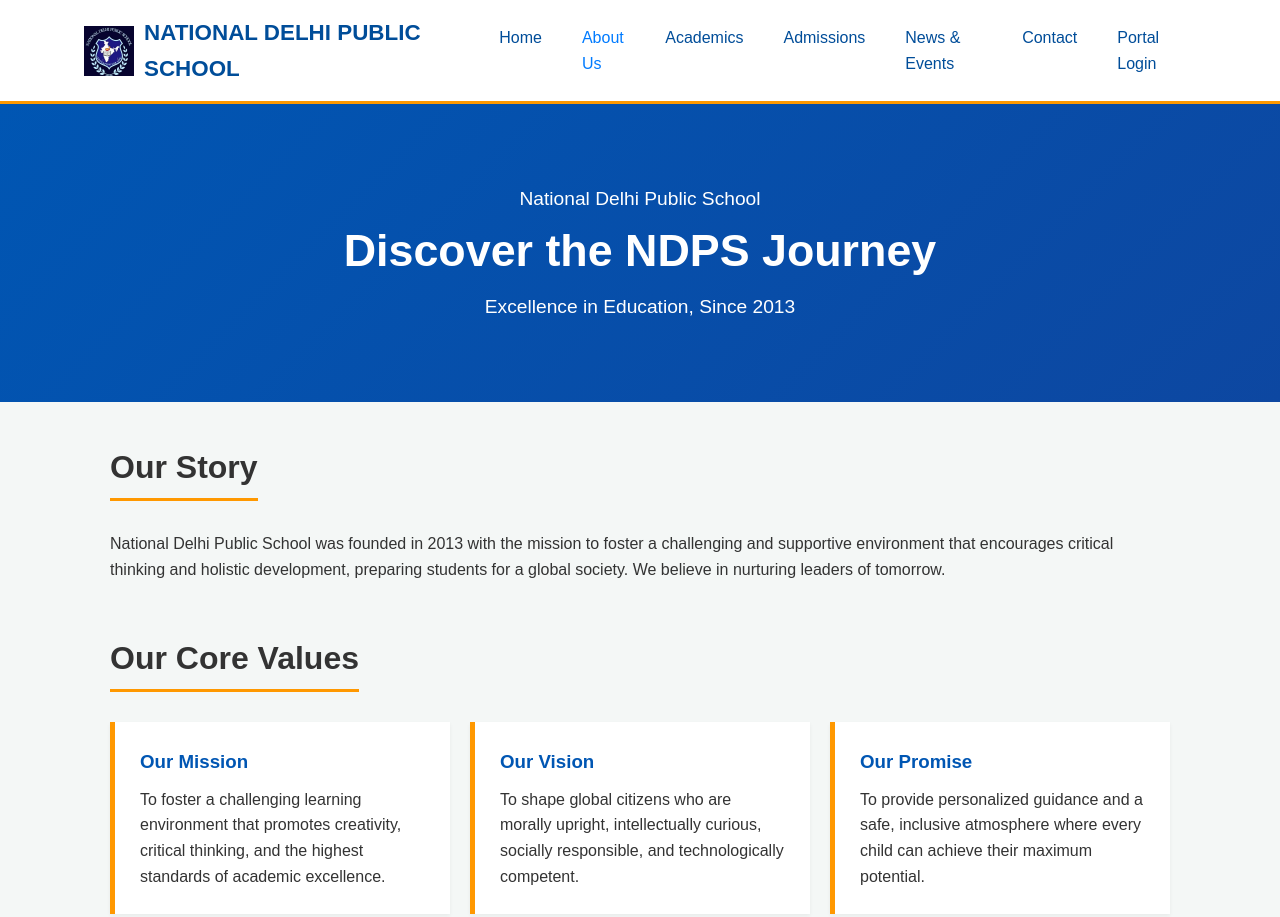
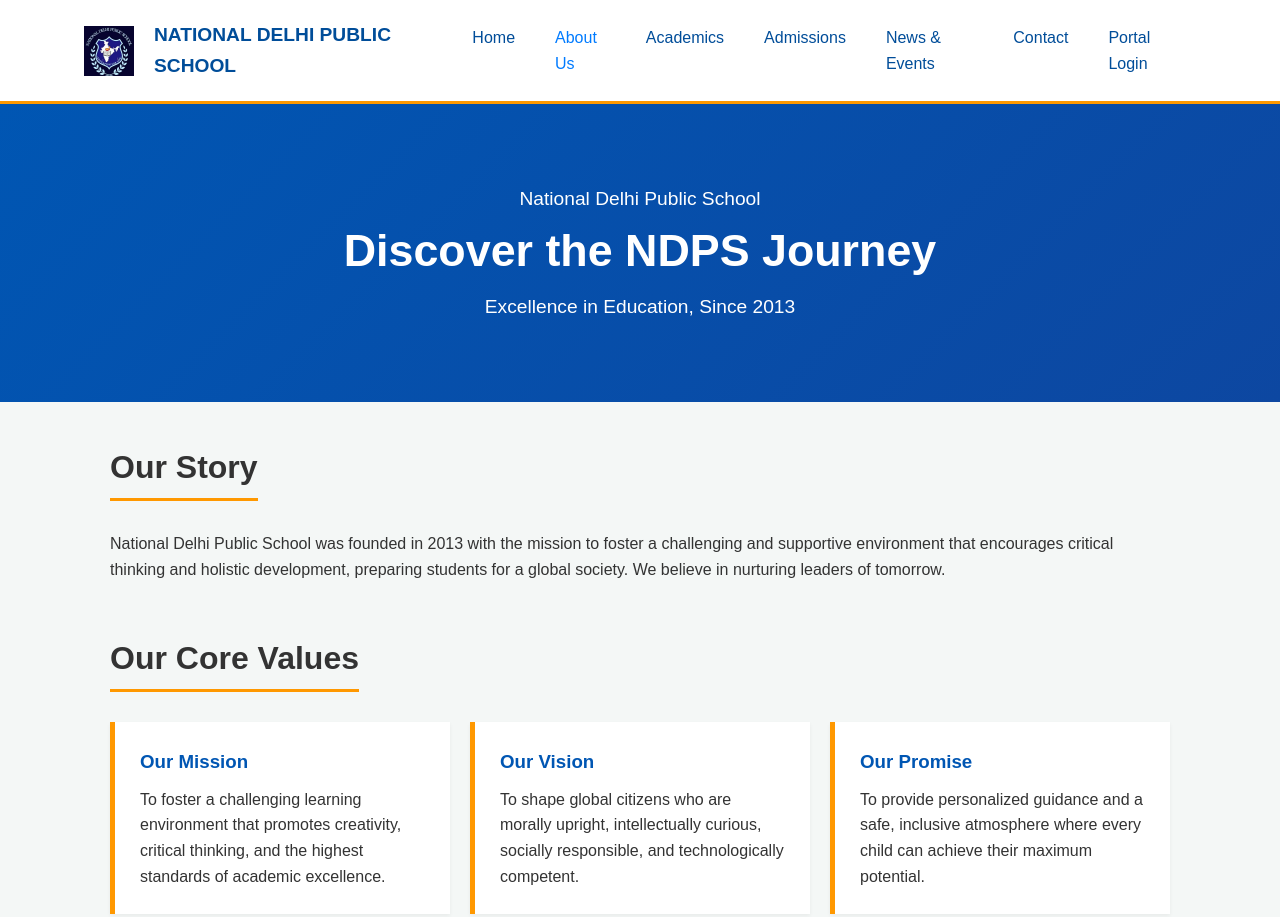
Before and after one commit to Darshan-Jha06/National-Delhi-Public-School, a plain HTML site: page about.html in a window 1280 px wide. Shown: the top 917 px of the page. Drawn offline with Linux system fonts and the light colour scheme.

Commit message:
Update about.html

```diff
--- a/about.html
+++ b/about.html
@@ -111,8 +111,12 @@
     <header class="main-header">
     <div class="container header-content">
         <div class="logo">
-            <img src="school logo.jpg" alt="NDPS Logo">
-            <h1>NATIONAL DELHI PUBLIC SCHOOL</h1>
+            <a href="index.html" style="display: flex; align-items: center; gap: 10px; text-decoration: none;">
+        <img src="school logo.jpg" alt="NDPS Logo" class="school-logo">
+        <div class="logo-text">
+            <h1 style="margin: 0; color: #004d99; font-size: 1.2rem;">NATIONAL DELHI PUBLIC SCHOOL</h1>
+        </div>
+    </a>
         </div>
 
         <div class="hamburger" id="hamburger-btn">
@@ -250,4 +254,5 @@
     }
 }); </script>
     </body>
+
 </html>
```
